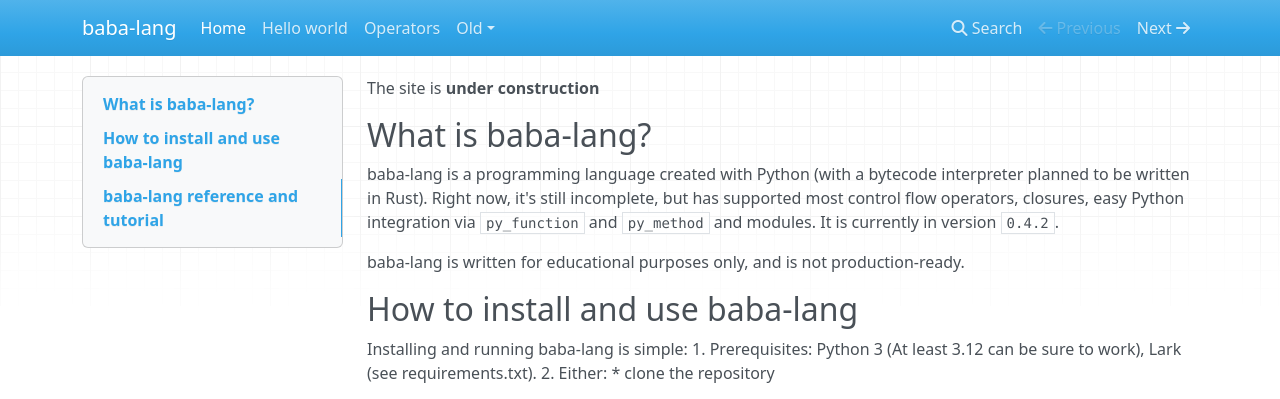
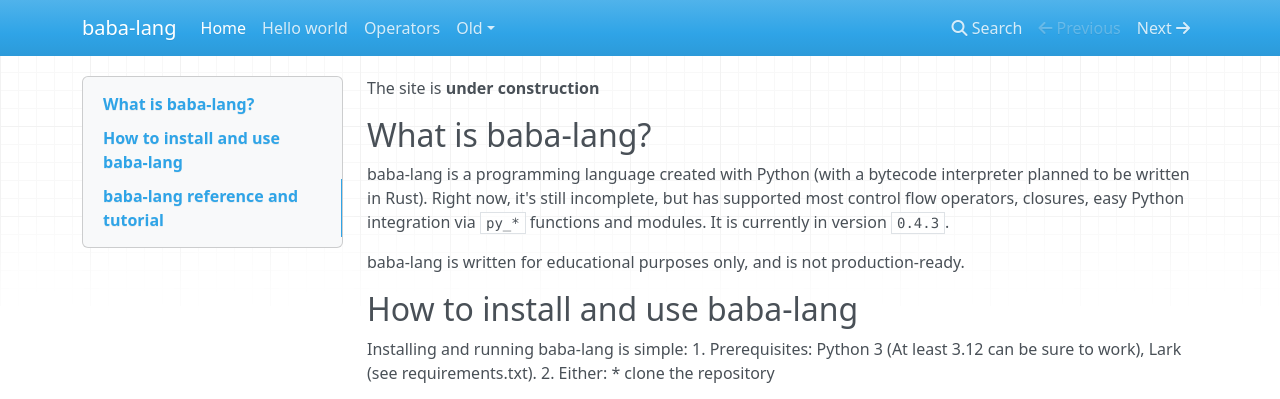
Before and after one commit to dangduomg/baba-lang, an MkDocs documentation site: the page built from docs/index.md, in a window 1280 px wide and 1064 px high. Shown: the top 399 px of the window. Built offline with MkDocs 1.6.1, drawn with Linux system fonts in a browser that asks for light colours; nearby versions of some CDN libraries.

Commit message:
change to version 0.4.3 added py_constant, static checker, methods for BLList and BLDict, and math.bl stdlib entry

```diff
--- a/docs/index.md
+++ b/docs/index.md
@@ -8,7 +8,7 @@ The site is **under construction**
 
 ## What is baba-lang?
 
-baba-lang is a programming language created with Python (with a bytecode interpreter planned to be written in Rust). Right now, it's still incomplete, but has supported most control flow operators, closures, easy Python integration via `py_function` and `py_method` and modules. It is currently in version `0.4.2`.
+baba-lang is a programming language created with Python (with a bytecode interpreter planned to be written in Rust). Right now, it's still incomplete, but has supported most control flow operators, closures, easy Python integration via `py_*` functions and modules. It is currently in version `0.4.3`.
 
 baba-lang is written for educational purposes only, and is not production-ready.
 
```
Also changed, not shown: README.md (+1 -1 lines), 1 other file.
